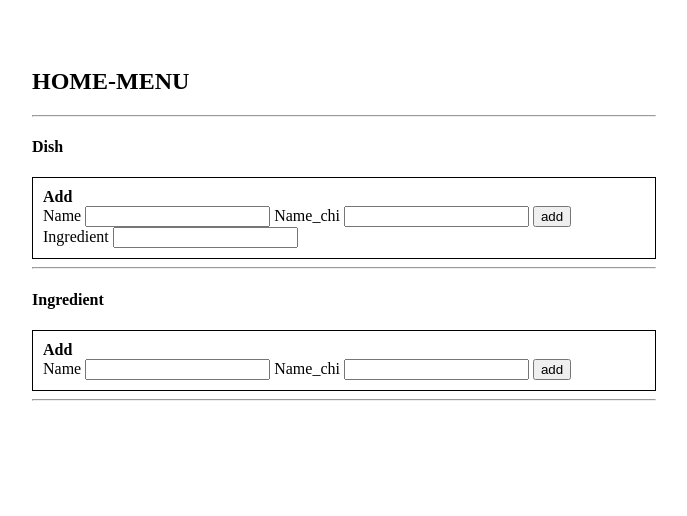
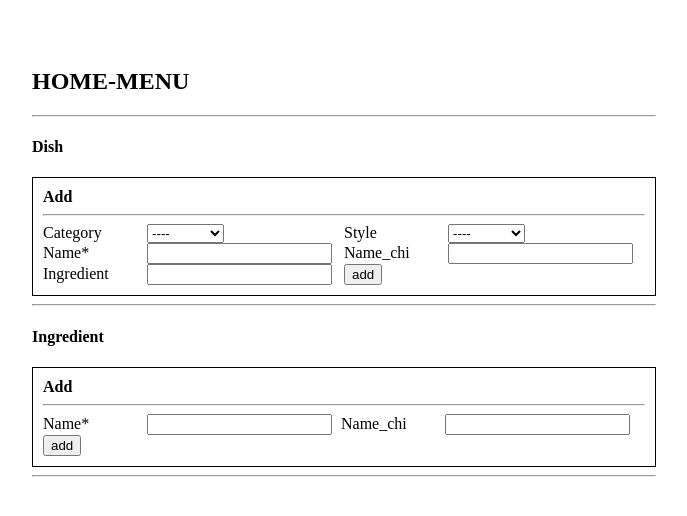
Before and after one commit to ytungdev/home-recipe, a Flask app: page / in a window 1280 px wide. Shown: the top 516 px of the page, without its empty margins (296-983 px from the left). Run offline with Flask 3, Linux system fonts and the light colour scheme; data that the repository does not hold is empty; parts of the project's set-up code (start-up, migrations or seed data) failed here and were passed over.

Commit message:
format query result and view updates

```diff
--- a/main.py
+++ b/main.py
@@ -5,8 +5,6 @@ import os
 from dotenv import load_dotenv
 
 
-app = Flask(__name__)
-app.secret_key = b'1233211234567'
 
 
 load_dotenv()
@@ -15,30 +13,20 @@ USERNAME = os.getenv('DATABASE_USERNAME')
 PASSWORD = os.getenv('DATABASE_PASSWORD')
 db = DBconnection(URL, USERNAME, PASSWORD)
 
+app = Flask(__name__)
+app.secret_key = bytes(os.getenv('APP_SECRET_KEY'), 'UTF-8')
 
 @app.route('/')
 def index():
     data = {
-        "dish":[],
+        "dish":Dish().getAll(),
         "ingredient": Ingredient().getAll()
     }
-    dishs = Dish().getAll()
-    for n in dishs:
-        ingr = Dish().getIngredient(n['name'])
-        obj = {
-            "name" : Dish.format(n['name']),
-            "name_chi" : Dish.format(n['name_chi'], True),
-            'ingredient':[ {
-                "name":Ingredient.format(i["name"]),
-                "name_chi":Ingredient.format(i["name_chi"], True)
-            } for i in ingr]
-        }
-        data["dish"].append(obj)
     return render_template('main.html', data=data)
 
 @app.get('/dishes')
 def showDishes():
-    result = Dish().getFull()
+    result = Dish().getStructure()
     return jsonify(result)
 @app.get('/ingredients')
 def showIngredients():
@@ -49,8 +37,10 @@ def showIngredients():
 def add_dish():
     name = request.form['name']
     name_chi = request.form['name_chi']
+    category = request.form['category']
+    style = request.form['style']
     ingredients = request.form.getlist('ingredients[]')
-    res = Dish().add(name,name_chi, ingredients)
+    res = Dish().add(name,name_chi,category,style, ingredients)
     print(f"add d : '{name}', '{name_chi}', '{ingredients}'")
     print(res)
     if not res:
--- a/models.py
+++ b/models.py
@@ -19,7 +19,7 @@ class Ingredient:
         }
 
     def getAll(self):
-        q = 'MATCH (n:Ingredient) RETURN n as result'
+        q = 'MATCH (n:Ingredient) RETURN n as result ORDER BY id(n)'
         res = db.query(q)
         return [self.serialize_reulst(record.data()) for record in res]
 
@@ -49,6 +49,15 @@ class Dish:
         else:
             return name if name == "" else f"({name})"
 
+    @staticmethod
+    def formatObj(obj, chi=False):
+        if 'name' in obj:
+            obj['name'] = obj['name'].capitalize()
+        if 'name_chi' in obj:
+            if obj['name_chi'] != '':
+                obj['name_chi'] = f"({obj['name_chi']})"
+        return obj
+
     def serialize_reulst(self, data):
         # print(data)
         return {
@@ -57,31 +66,49 @@ class Dish:
         }
 
     def getAll(self):
-        q = 'MATCH (n:Dish) RETURN n as result'
-        res = db.query(q)
-        return [self.serialize_reulst(record.data()) for record in res]
-
-    def getFull(self):
         q = 'MATCH p=(n:Dish)-[]->(i:Ingredient) RETURN p as result'
         res = db.query(q)
         serialize_reulst = []
-        obj = {}
-        for i in range(len(res)):
-            data = res[i].data()['result']
-            if i == 0:
+        idx = {}
+        dish_count = 0
+        for r in res:
+            data = r.data()['result']
+            id = data[0]['name']
+            if id not in idx:
+                idx[id] = dish_count
                 obj = data[0]
                 obj['ingredients'] = []
-            if obj['name'] != data[0]['name']:
                 serialize_reulst.append(obj)
-                obj = data[0]
-                obj['ingredients'] = []
-            obj['ingredients'].append(data[2])
-            if i == len(res)-1:
-                serialize_reulst.append(obj)
+                target = serialize_reulst[dish_count]['ingredients']
+                dish_count +=1
+            else:
+                i = idx[id]
+                target = serialize_reulst[i]['ingredients']
 
-        for i in serialize_reulst:
-            print(i)
+            target.append(data[2])
         return serialize_reulst
+
+    def getStructure(self):
+        # return self.getAll()
+        q = 'MATCH p=(n:Dish)-[]->(i:Ingredient) RETURN p as result'
+        res = db.query(q)
+        result = {}
+        for r in res:
+            data = r.data()['result']
+            id = data[0]['name']
+            cat = data[0]['category']
+            style = data[0]['style']
+            if cat not in result:
+                result[cat] = {}
+            if style not in result[cat]:
+                result[cat][style] = {}
+            if id not in result[cat][style]:
+                result[cat][style][id] = data[0]
+                result[cat][style][id]['ingredients'] = []
+
+            result[cat][style][id]['ingredients'].append(data[2])
+        return result
+
 
     def getIngredient(self, name):
         q = f'MATCH (d:Dish{{name:\"{name}\"}})-[:USE]->(i:Ingredient) RETURN i as result'
@@ -89,13 +116,13 @@ class Dish:
         res = db.query(q)
         return [self.serialize_reulst(record.data()) for record in res]
 
-    def add(self, name, name_chi, ingredients):
+    def add(self, name, name_chi, category,style, ingredients):
         if name == '':
             return 'name error'
         for i in ingredients:
             q = f"""
             MERGE (i:Ingredient{{name:"{i}"}})
-            MERGE (d:Dish{{name:"{name}",name_chi:"{name_chi}"}})
+            MERGE (d:Dish{{name:"{name}",name_chi:"{name_chi}",category:"{category}",style:"{style}"}})
             MERGE (d)-[:USE]->(i)
             RETURN d
             """
--- a/templates/main.html
+++ b/templates/main.html
@@ -16,9 +16,34 @@
             padding: 10px;
         }
 
-        .name{
+        .container {
+            display: grid;
+            grid-template-columns: 1fr 1fr;
+        }
+
+        .name {
             display: inline-block;
             width: 100px
+        }
+
+        label {
+            display: inline-block;
+            /* width: 230px; */
+            margin-right: 5px;
+        }
+
+        label span {
+            display: inline-block;
+            width: 100px;
+        }
+
+        .option {
+            border: 1px solid grey;
+            width: 250px;
+        }
+
+        .option input[type=button] {
+            float: right;
         }
     </style>
     <script src="https://ajax.googleapis.com/ajax/libs/jquery/3.6.4/jquery.min.js"></script>
@@ -36,7 +61,7 @@
                     $('#suggestions').html("");
                     for (i of res) {
                         if (!(selected.includes(i.name))) {
-                            $('#suggestions').append(`<p>
+                            $('#suggestions').append(`<p class="option">
                                 <span class="name">${i.name}</span>
                                 <span class="name"> ${i.name_chi}</span>
                                 <input type="button" value="+"
@@ -72,9 +97,9 @@
             let name = item.dataset.name;
             let name_chi = item.dataset.name_chi;
             selected.push(name)
-            $('#selected').append(`<p>
-                    <span class="name">${i.name}</span>
-                    <span class="name"> ${i.name_chi}</span>
+            $('#selected').append(`<p class="option">
+                    <span class="name">${name}</span>
+                    <span class="name"> ${name_chi}</span>
                     <input type="hidden" value="${name}" name="ingredients[]">
                     <input type="button" value="x"
                         data-name="${name}"
@@ -84,7 +109,7 @@
             $('#suggestions').html('');
         }
 
-        function remove(item){
+        function remove(item) {
             let name = item.dataset.name;
             const index = selected.indexOf(name);
             selected.splice(index, 1);
@@ -101,7 +126,7 @@
         {% for dish in data['dish'] %}
         <li>{{dish["name"]}} {{dish["name_chi"]}}
             <ul>
-                {% for ing in dish["ingredient"] %}
+                {% for ing in dish["ingredients"] %}
                 <li>{{ing["name"]}} {{ing["name_chi"]}}</li>
                 {% endfor %}
             </ul>
@@ -110,16 +135,7 @@
     </ul>
     <div class="form">
         <span><b>Add</b></span>
-        <form method="post" action="{{url_for('add_dish')}}">
-            <label>
-                <span>Name</span>
-                <input type="text" name="name">
-            </label>
-            <label>
-                <span>Name_chi</span>
-                <input type="text" name="name_chi">
-            </label>
-            <input type="submit" value="add">
+        <hr>
         {% with msgs = get_flashed_messages(category_filter=["dish"]) %}
         {% if msgs %}
         <div class="alert-message block-message error">
@@ -131,11 +147,44 @@
         </div>
         {% endif %}
         {% endwith %}
-            <br>
+        <form method="post" action="{{url_for('add_dish')}}">
+            <div class="container">
+                <label>
+                    <span>Category</span>
+                    <!-- <input type="text" name="category"> -->
+                    <select name="category">
+                        <option value="">----</option>
+                        {% for opt in ['breakfast', 'lunch', 'dinner', 'soup'] %}
+                        <option value="{{opt}}">{{opt}}</option>
+                        {% endfor %}
+                    </select>
+                </label>
+                <label>
+                    <span>Style</span>
+                    <!-- <input type="text" name="style"> -->
+                    <select name="style">
+                        <option value="">----</option>
+                        {% for opt in ['western', 'eastern', 'japanese', 'other'] %}
+                        <option value="{{opt}}">{{opt}}</option>
+                        {% endfor %}
+                    </select>
+                </label>
+                <label>
+                    <span>Name*</span>
+                    <input type="text" name="name">
+                </label>
+                <label>
+                    <span>Name_chi</span>
+                    <input type="text" name="name_chi">
+                </label>
                 <label>
                     <span>Ingredient</span>
+                    <input id="inp" type="text" onkeyup="search(this.value)">
                 </label>
-            <input id="inp" type="text" onkeyup="search(this.value)">
+                <div>
+                    <input type="submit" value="add">
+                </div>
+            </div>
             <div id="selected"></div>
             <div id="suggestions"></div>
         </form>
@@ -150,16 +199,7 @@
     </ul>
     <div class="form">
         <span><b>Add</b></span>
-        <form method="post" action="{{url_for('add_ingredient')}}">
-            <label>
-                <span>Name</span>
-                <input type="text" name="name">
-            </label>
-            <label>
-                <span>Name_chi</span>
-                <input type="text" name="name_chi">
-            </label>
-            <input type="submit" value="add">
+        <hr>
         {% with msgs = get_flashed_messages(category_filter=["ingredient"]) %}
         {% if msgs %}
         <div class="alert-message block-message error">
@@ -171,6 +211,17 @@
         </div>
         {% endif %}
         {% endwith %}
+        <form method="post" action="{{url_for('add_ingredient')}}">
+            <label>
+                <span>Name*</span>
+                <input type="text" name="name">
+            </label>
+            <label>
+                <span>Name_chi</span>
+                <input type="text" name="name_chi">
+            </label>
+            <input type="submit" value="add">
+
         </form>
     </div>
     <hr>
```
Lines whose indentation alone changed are shown as unchanged.
